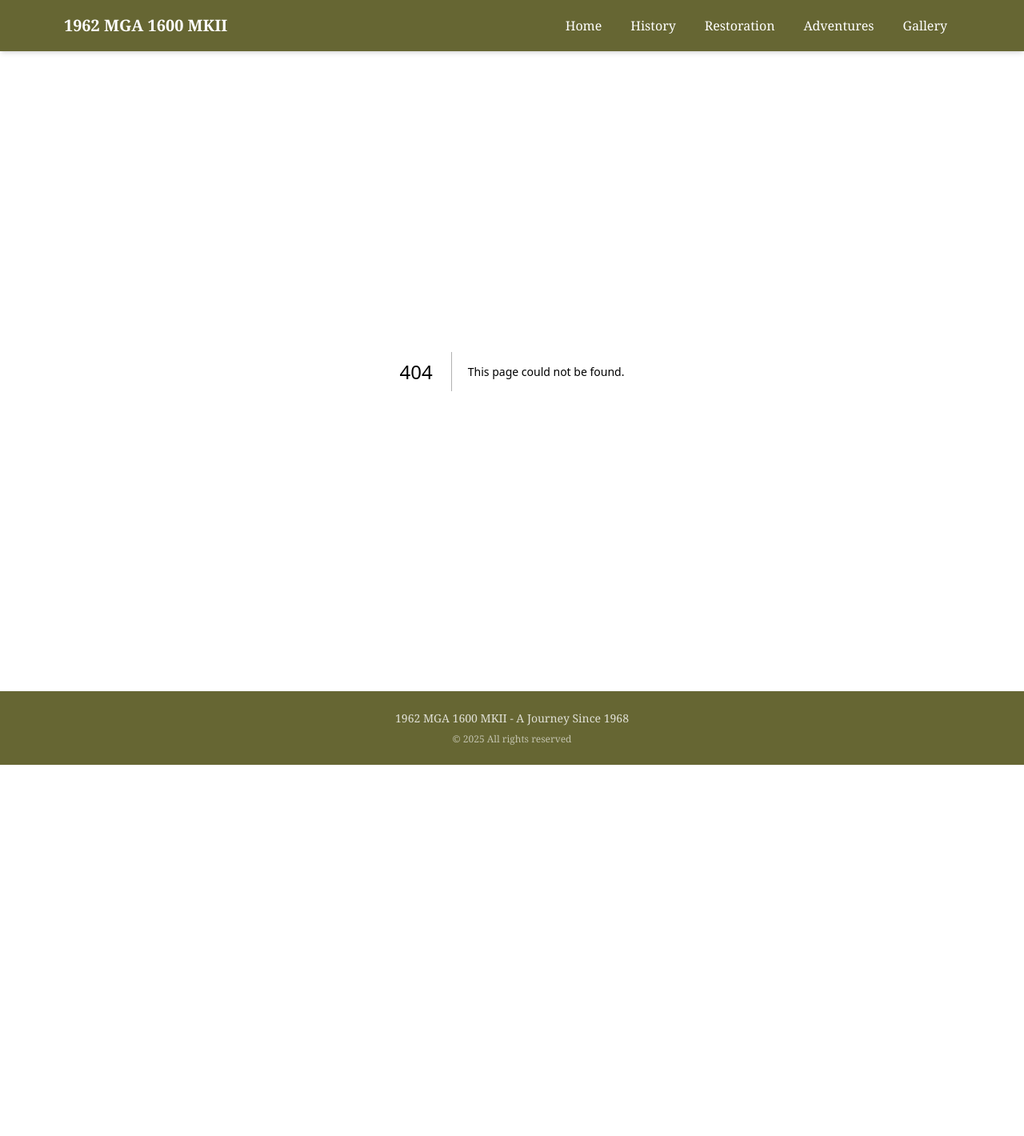
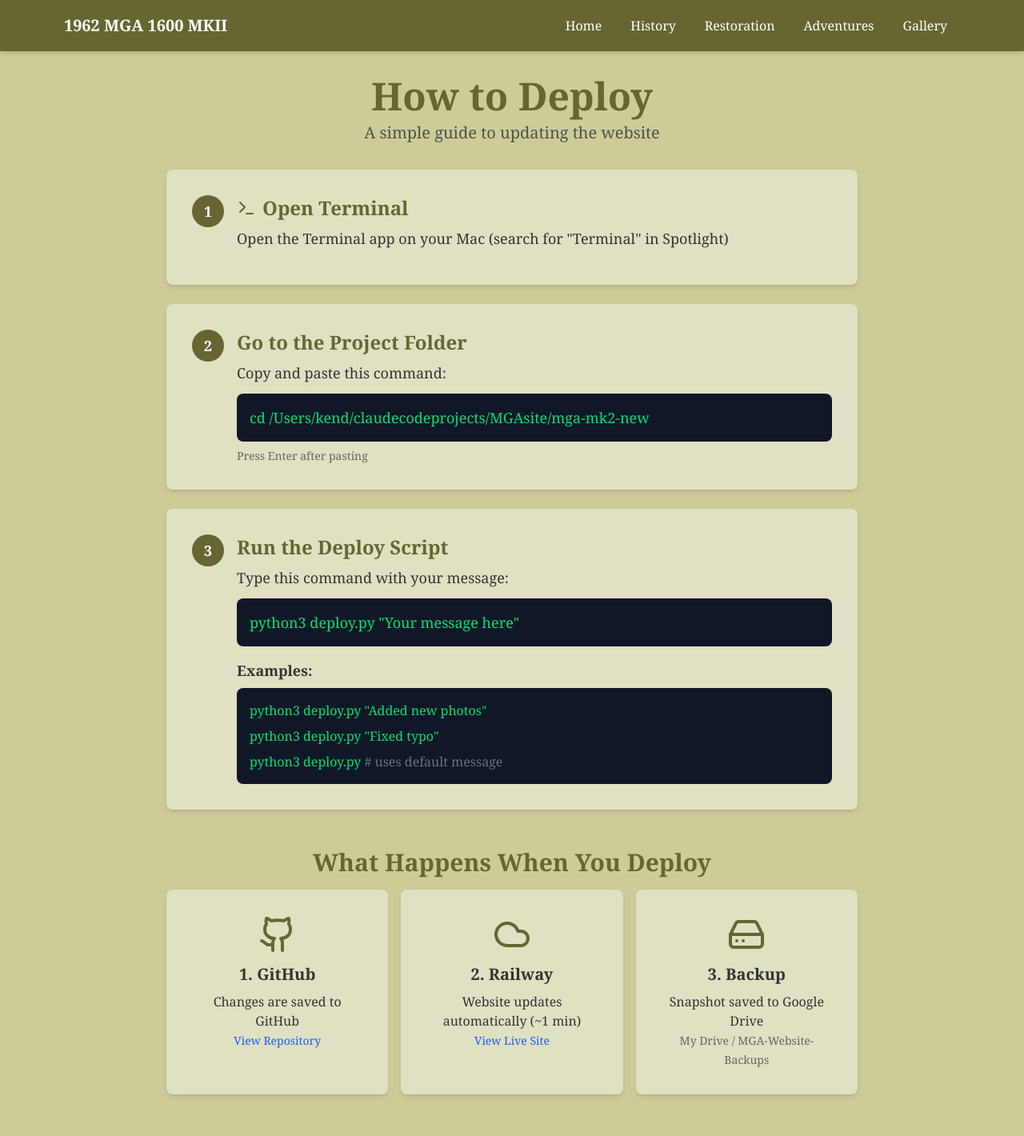
Before and after one commit to kendoris/new-mga-site, a Next.js app: page /how-to in a window 1280 px wide. Before the commit this address had no page. Shown: the top 1420 px of the page at 80% size. Before the commit the page ends 956 px from the top, so only its background shows below. Built offline with nearby package versions, Linux system fonts and the light colour scheme; a web font is replaced by a local one.

Commit message:
Added How-To Deploy guide page

```diff
--- /dev/null
+++ b/src/app/how-to/page.tsx
@@ -0,0 +1,173 @@
+'use client';
+
+import { motion } from 'framer-motion';
+import ContentCard from '@/components/ContentCard';
+import { Terminal, Github, Cloud, HardDrive, CheckCircle, AlertCircle } from 'lucide-react';
+
+export default function HowToPage() {
+  return (
+    <div className="max-w-4xl mx-auto px-4 py-8">
+      <motion.div
+        initial={{ opacity: 0, y: 20 }}
+        animate={{ opacity: 1, y: 0 }}
+        transition={{ duration: 0.6 }}
+      >
+        <h1 className="text-4xl md:text-5xl font-bold text-[var(--nav-bg)] mb-2 text-center">
+          How to Deploy
+        </h1>
+        <p className="text-xl text-center text-[var(--foreground)] opacity-80 mb-8">
+          A simple guide to updating the website
+        </p>
+
+        {/* Step 1: Open Terminal */}
+        <ContentCard className="mb-6">
+          <div className="flex items-start gap-4">
+            <div className="bg-[var(--nav-bg)] text-white rounded-full w-10 h-10 flex items-center justify-center font-bold text-lg shrink-0">
+              1
+            </div>
+            <div className="flex-1">
+              <h2 className="text-2xl font-bold text-[var(--nav-bg)] mb-2 flex items-center gap-2">
+                <Terminal size={24} /> Open Terminal
+              </h2>
+              <p className="text-lg mb-3">
+                Open the Terminal app on your Mac (search for &quot;Terminal&quot; in Spotlight)
+              </p>
+            </div>
+          </div>
+        </ContentCard>
+
+        {/* Step 2: Go to folder */}
+        <ContentCard className="mb-6">
+          <div className="flex items-start gap-4">
+            <div className="bg-[var(--nav-bg)] text-white rounded-full w-10 h-10 flex items-center justify-center font-bold text-lg shrink-0">
+              2
+            </div>
+            <div className="flex-1">
+              <h2 className="text-2xl font-bold text-[var(--nav-bg)] mb-2">
+                Go to the Project Folder
+              </h2>
+              <p className="text-lg mb-3">Copy and paste this command:</p>
+              <div className="bg-gray-900 text-green-400 p-4 rounded-lg font-mono text-lg overflow-x-auto">
+                cd /Users/kend/claudecodeprojects/MGAsite/mga-mk2-new
+              </div>
+              <p className="text-sm mt-2 opacity-70">Press Enter after pasting</p>
+            </div>
+          </div>
+        </ContentCard>
+
+        {/* Step 3: Run deploy */}
+        <ContentCard className="mb-6">
+          <div className="flex items-start gap-4">
+            <div className="bg-[var(--nav-bg)] text-white rounded-full w-10 h-10 flex items-center justify-center font-bold text-lg shrink-0">
+              3
+            </div>
+            <div className="flex-1">
+              <h2 className="text-2xl font-bold text-[var(--nav-bg)] mb-2">
+                Run the Deploy Script
+              </h2>
+              <p className="text-lg mb-3">Type this command with your message:</p>
+              <div className="bg-gray-900 text-green-400 p-4 rounded-lg font-mono text-lg overflow-x-auto mb-4">
+                python3 deploy.py &quot;Your message here&quot;
+              </div>
+              <p className="text-lg mb-2"><strong>Examples:</strong></p>
+              <div className="bg-gray-900 text-green-400 p-4 rounded-lg font-mono overflow-x-auto space-y-2">
+                <div>python3 deploy.py &quot;Added new photos&quot;</div>
+                <div>python3 deploy.py &quot;Fixed typo&quot;</div>
+                <div>python3 deploy.py  <span className="text-gray-500"># uses default message</span></div>
+              </div>
+            </div>
+          </div>
+        </ContentCard>
+
+        {/* What Happens */}
+        <h2 className="text-3xl font-bold text-[var(--nav-bg)] mb-4 mt-12 text-center">
+          What Happens When You Deploy
+        </h2>
+
+        <div className="grid grid-cols-1 md:grid-cols-3 gap-4 mb-8">
+          <ContentCard>
+            <div className="text-center">
+              <Github size={48} className="mx-auto mb-3 text-[var(--nav-bg)]" />
+              <h3 className="text-xl font-bold mb-2">1. GitHub</h3>
+              <p>Changes are saved to GitHub</p>
+              <a
+                href="https://github.com/kendoris/new-mga-site"
+                target="_blank"
+                rel="noopener noreferrer"
+                className="text-blue-600 hover:underline text-sm"
+              >
+                View Repository
+              </a>
+            </div>
+          </ContentCard>
+
+          <ContentCard>
+            <div className="text-center">
+              <Cloud size={48} className="mx-auto mb-3 text-[var(--nav-bg)]" />
+              <h3 className="text-xl font-bold mb-2">2. Railway</h3>
+              <p>Website updates automatically (~1 min)</p>
+              <a
+                href="https://new-mega-site-production.up.railway.app"
+                target="_blank"
+                rel="noopener noreferrer"
+                className="text-blue-600 hover:underline text-sm"
+              >
+                View Live Site
+              </a>
+            </div>
+          </ContentCard>
+
+          <ContentCard>
+            <div className="text-center">
+              <HardDrive size={48} className="mx-auto mb-3 text-[var(--nav-bg)]" />
+              <h3 className="text-xl font-bold mb-2">3. Backup</h3>
+              <p>Snapshot saved to Google Drive</p>
+              <span className="text-sm opacity-70">
+                My Drive / MGA-Website-Backups
+              </span>
+            </div>
+          </ContentCard>
+        </div>
+
+        {/* Troubleshooting */}
+        <h2 className="text-3xl font-bold text-[var(--nav-bg)] mb-4 mt-12 text-center">
+          Troubleshooting
+        </h2>
+
+        <ContentCard className="mb-6">
+          <div className="space-y-4">
+            <div className="flex items-start gap-3">
+              <CheckCircle className="text-green-600 shrink-0 mt-1" size={24} />
+              <div>
+                <p className="font-bold">&quot;No changes to commit&quot;</p>
+                <p className="opacity-70">This is OK! It means there&apos;s nothing new to deploy.</p>
+              </div>
+            </div>
+
+            <div className="flex items-start gap-3">
+              <AlertCircle className="text-orange-600 shrink-0 mt-1" size={24} />
+              <div>
+                <p className="font-bold">Railway doesn&apos;t update?</p>
+                <p className="opacity-70">Run this command manually:</p>
+                <div className="bg-gray-900 text-green-400 p-2 rounded font-mono mt-1">
+                  railway up
+                </div>
+              </div>
+            </div>
+          </div>
+        </ContentCard>
+
+        {/* Quick Reference */}
+        <ContentCard className="bg-[var(--nav-bg)] text-white">
+          <h2 className="text-2xl font-bold mb-4 text-center">Quick Reference</h2>
+          <div className="font-mono space-y-2 text-center">
+            <p><span className="opacity-70">Deploy with message:</span> python3 deploy.py &quot;message&quot;</p>
+            <p><span className="opacity-70">Deploy with default:</span> python3 deploy.py</p>
+            <p><span className="opacity-70">Manual Railway deploy:</span> railway up</p>
+          </div>
+        </ContentCard>
+
+      </motion.div>
+    </div>
+  );
+}
```
Also changed, not shown: HOW-TO-DEPLOY.txt (added).
